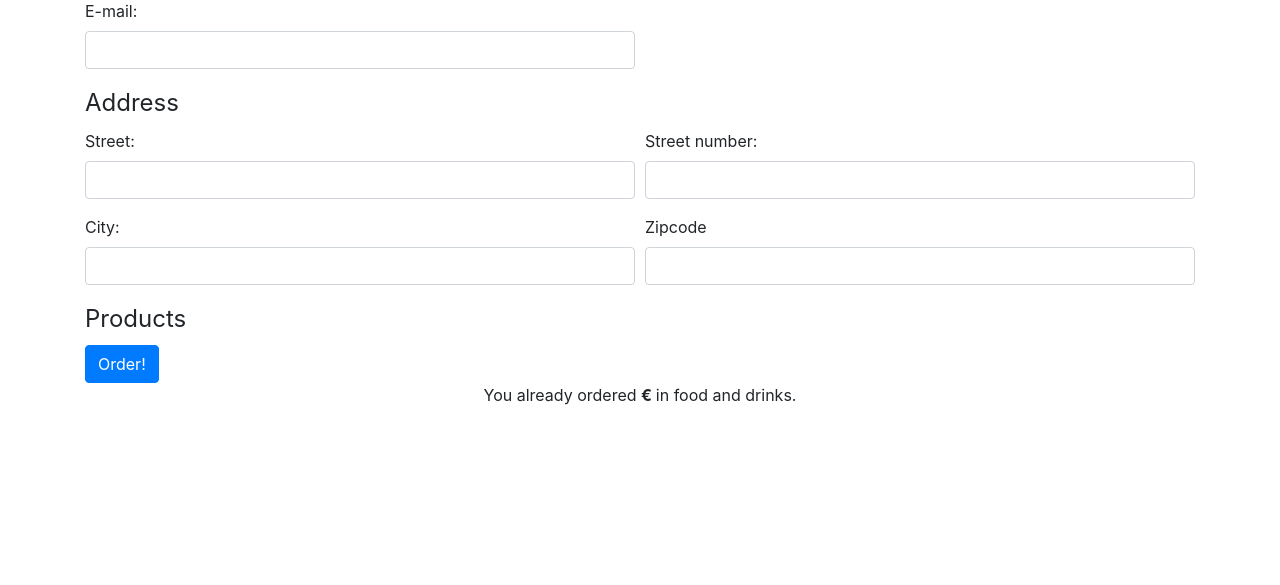
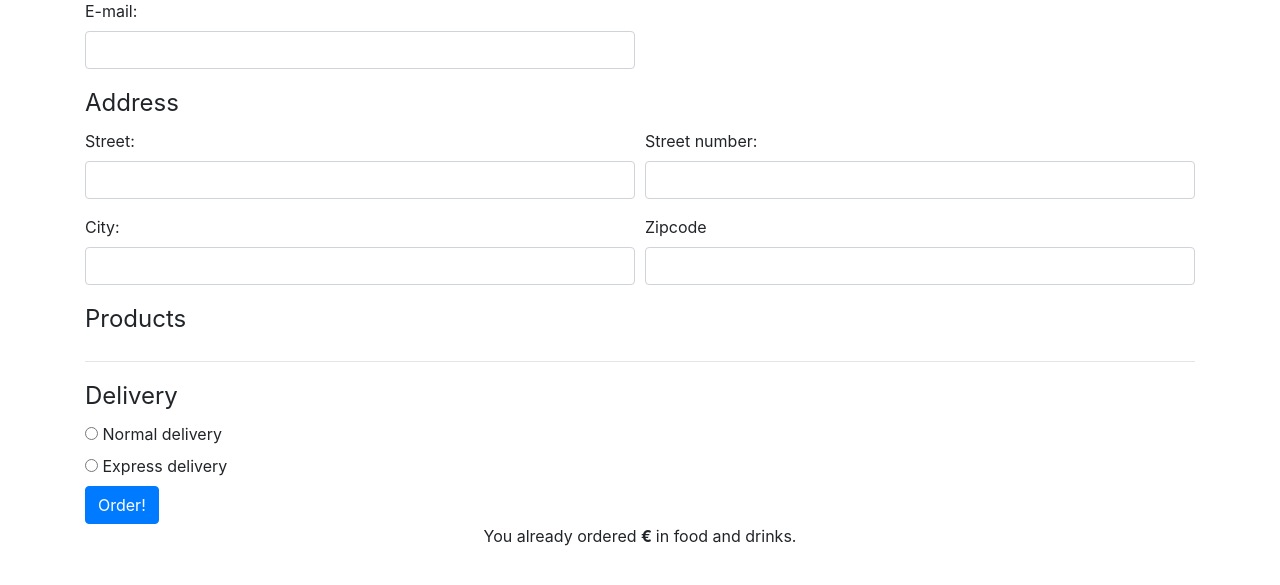
Before and after one commit to AnnKemp/orderForm, a PHP site: page /form.php in a window 1280 px wide. Shown: the part 97-682 px from the top of the page. Run offline with PHP 8.4, Linux system fonts and the light colour scheme; data that the repository does not hold is empty.

Commit message:
added radio-buttons to let the client choose between express or normal delivery

```diff
--- a/form.php
+++ b/form.php
@@ -84,7 +84,16 @@
                           <input type="checkbox" value="<?php echo number_format($product['price'], 2) ?>" name="products[<?php echo $product['name'] ?>]"/> <?php echo $product['name'] ?> -
                      &euro; <?php echo number_format($product['price'], 2) ?></label><br />
                 <?php endforeach; ?>
-          </fieldset>
+  </fieldset>
+        <hr />
+   <fieldset>
+       <legend>Delivery</legend>
+
+        <input type="radio" id="normal" name="delivery" value="normal" <?php if (isset($delivery) && $delivery=="normal") echo "checked=checked";?> >
+        <label for="normal">Normal delivery</label><br>
+        <input type="radio" id="express" name="delivery" value="express" <?php if (isset($delivery) && $delivery=="express") echo "checked";?>>
+        <label for="express">Express delivery</label><br>
+  </fieldset>
 
         <button type="submit" class="btn btn-primary">Order!</button>
     </form>
```
